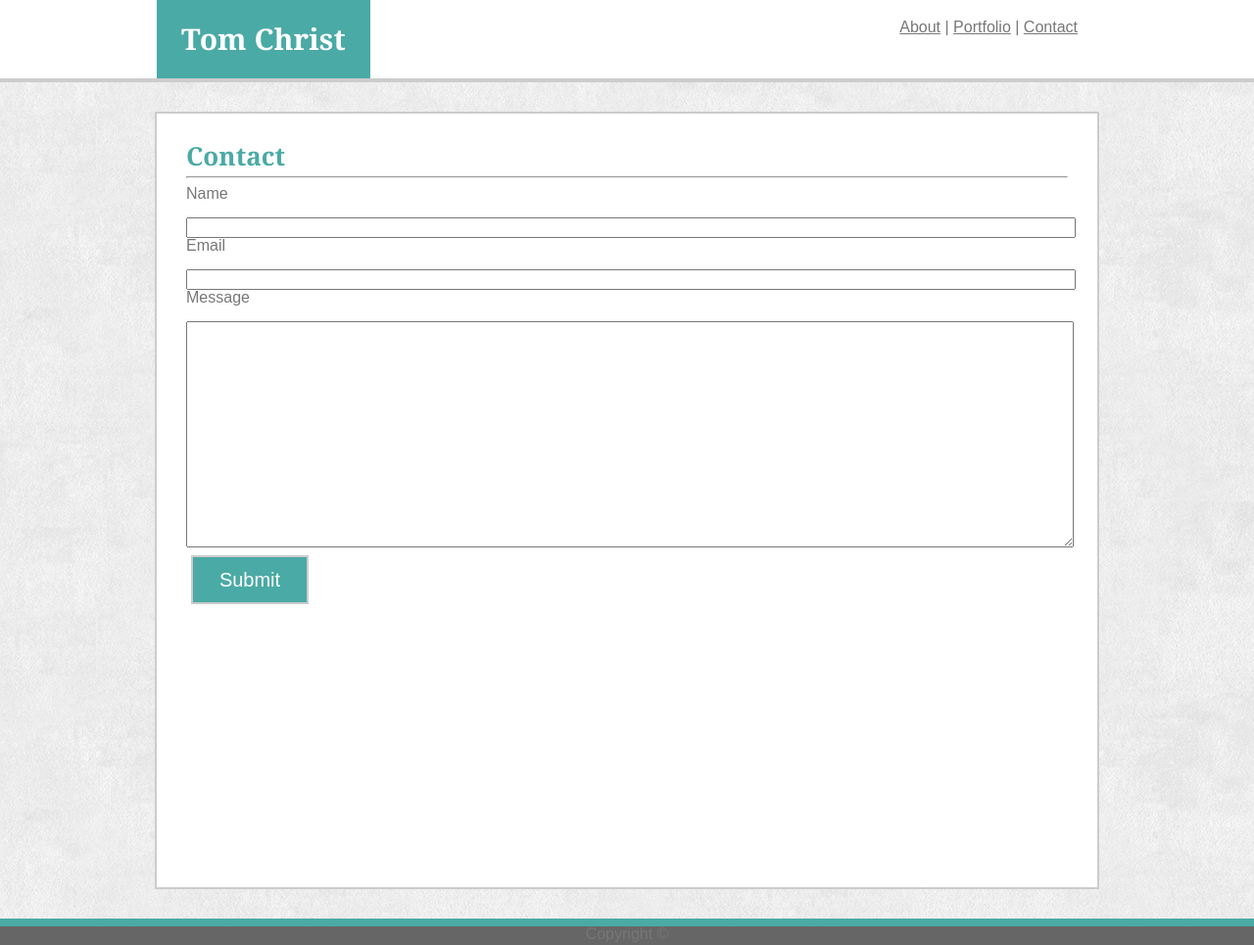
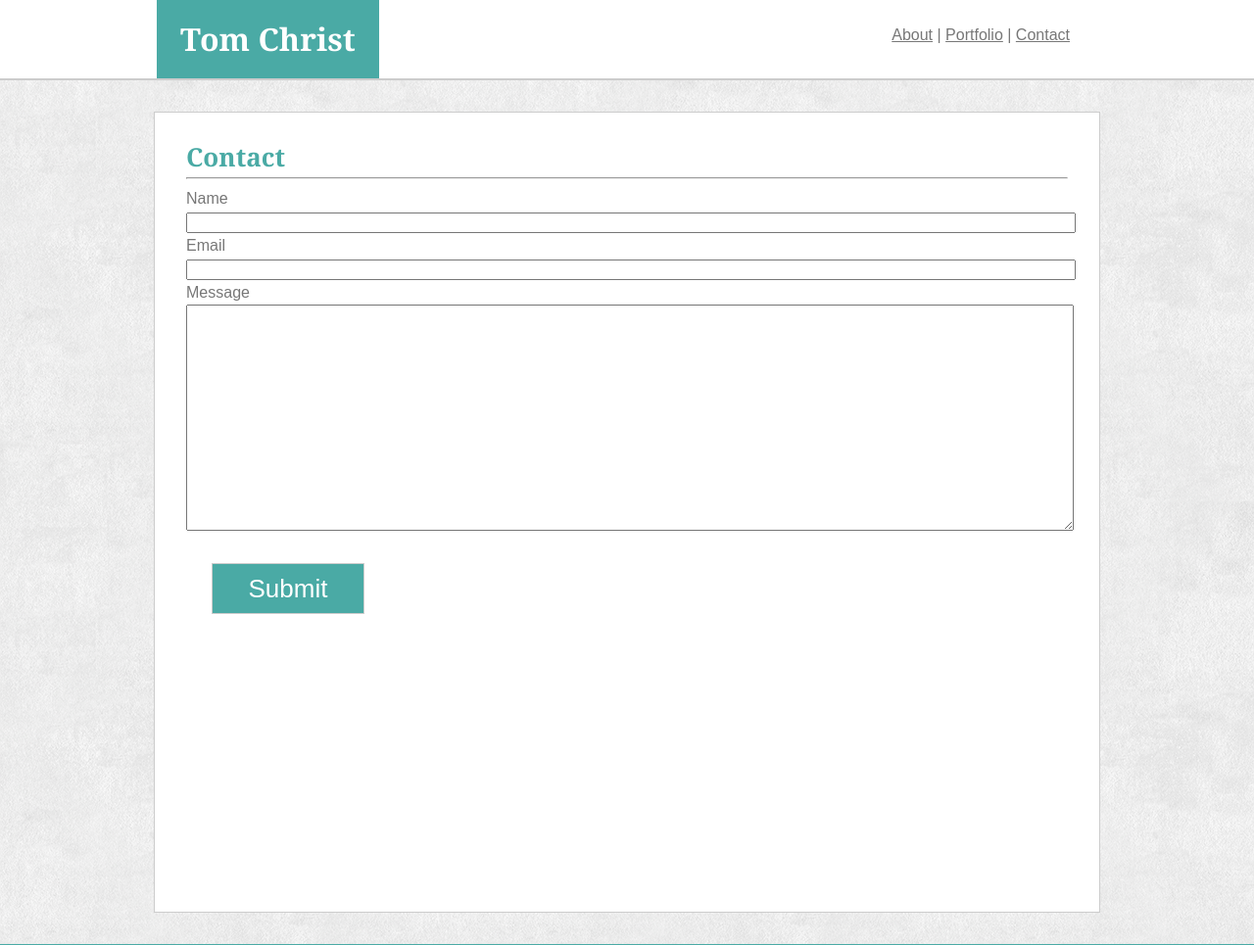
Before and after one commit to kiselblat/Basic-Portfolio, a plain HTML site: page contact.html in a window 1280 px wide. Shown: the top 965 px of the page at 98% size. Drawn offline with Linux system fonts and the light colour scheme.

Commit message:
replaced relevent px units with em

```diff
--- a/assets/css/style.css
+++ b/assets/css/style.css
@@ -2,8 +2,10 @@ body{
     margin: 0;
     padding: 0;
     background-image: url("../images/extra_clean_paper.png");
+    font-size: 1 em;
     color: #777777;
     font-family: 'Arial', 'Helvetica Neue', Helvetica, sans-serif;
+    z-index: -2;
 }
 
 header {
@@ -11,8 +13,8 @@ header {
     margin: 0;
     padding: 0;
     text-align: center;
-    height: 80px;
-    border-bottom: 4px solid #cccccc;
+    height: 5em;
+    border-bottom: 2px solid #cccccc;
 }
 
 .header-bar {
@@ -22,7 +24,7 @@ header {
 }
 
 h1,h2 {
-    font-size: 26px;
+    font-size: 1.625em;
     color: #4aaaa5;
     font-family: 'Georgia', Times, 'Times New Roman', serif;
     margin-left: auto;
@@ -30,50 +32,49 @@ h1,h2 {
 }
 
 nav {
-    height: 100%;
     float: right;
-    margin: 0, 20px, 10px, 10px;
-    padding: 20px;
+    margin: 0, 1.25em, 0.625em, 0.625em;
+    padding: 1.75em;
 }
 
 #my-name {
     float: left;
     background-color: #4aaaa5;
-    padding: 25px;
+    padding: 0.75em;
     color: #ffffff;
     font-family: 'Georgia', Times, 'Times New Roman', serif;
-    font-size: 30px;
+    font-size: 2em;
     font-weight: bold;
     text-decoration: none;
 }
 
 footer {
-    height: 48px;
+    height: 3em;
     background-color: #666666;
-    border-top: 8px solid #4aaaa5;
+    border-top: 0.5em solid #4aaaa5;
     text-align: center;
 }
 
 section {
     background-color: #ffffff;
     width: 900px;
-    min-height: calc(100vh - 70px);
-    padding: 30px;
+    min-height: calc(100vh - 3em);
+    padding: 2em;
     margin-left: auto;
     margin-right: auto;
-    margin-top: 30px;
-    margin-bottom: 30px;
-    border: 2px solid #cccccc;
+    margin-top: 2em;
+    margin-bottom: 2em;
+    border: 1px solid #cccccc;
 }
 
 #profile-pic {
     float: left;
-    margin: 10px;
+    margin: 1em;
     width: 25%;
 }
 
-.spaced {
-    line-height: 1.5;
+p {
+    line-height: 2;
 }
 
 /* Portfolio Classes */
@@ -105,20 +106,23 @@ section {
 
 /* forms */
 
+form {
+    line-height: 1.5;
+}
+
 input[type=text], input[type=email] {
     width: 100%;
-    /* margin: 8px; */
 }
 
 input[type=submit] {
-    height: 50px;
-    width: 120px;
-    margin: 5px;
-    font-size: 20px;
+    height: 2em;
+    width: 6em;
+    margin: 1em;
+    font-size: 1.625em;
     color: #ffffff;
     background-color: #4aaaa5;
     text-shadow: none;
-    border: 2px solid #cccccc;
+    border: 1px solid #cccccc;
     box-shadow: none;
 }
 
@@ -128,7 +132,6 @@ input[type=submit]:hover {
 
 textarea {
     width: 100%;
-    /* margin: 8px; */
 }
 
 /* links and link classes */
--- a/contact.html
+++ b/contact.html
@@ -17,11 +17,9 @@
     <div class="header-bar">
     <a href="index.html" id="my-name">Tom Christ</a>
     <nav>
-        <p>
         <a href="index.html">About</a> |
         <a href="portfolio.html">Portfolio</a> |
         <a href="contact.html">Contact</a>
-        </p>
     </nav>
     </div>
     </header>
@@ -30,11 +28,11 @@
         <h1>Contact</h1>
         <hr>
         <form action="#">
-            <p>Name</p><br>
+            Name<br>
             <input type="text" name="full-name"><br>
-            <p>Email</p><br>
+            Email<br>
             <input type="email" name="email-address"><br>
-            <p>Message</p><br>
+            Message<br>
             <textarea name="message" rows="15"></textarea>
             <input type="submit" value="Submit" name="submit-button">
         </form>
```
Also changed, not shown: index.html (+0 -2 lines), portfolio.html (+0 -2 lines).
